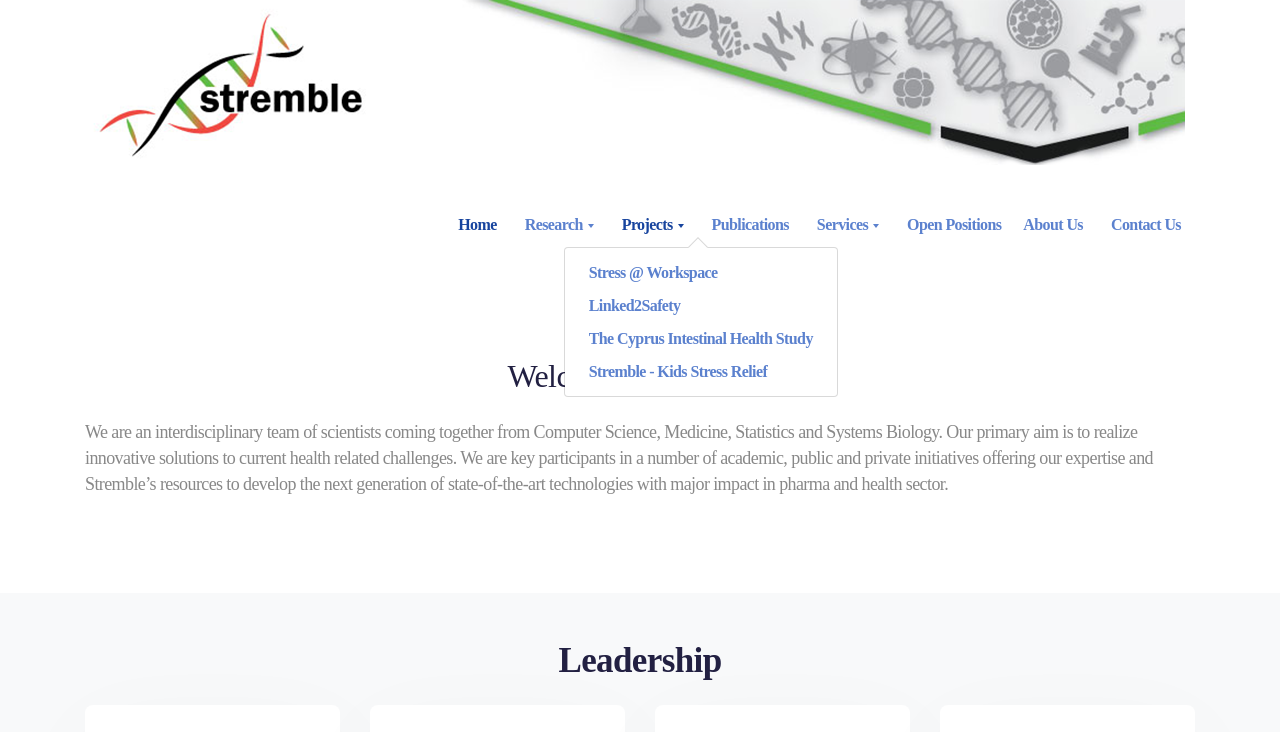
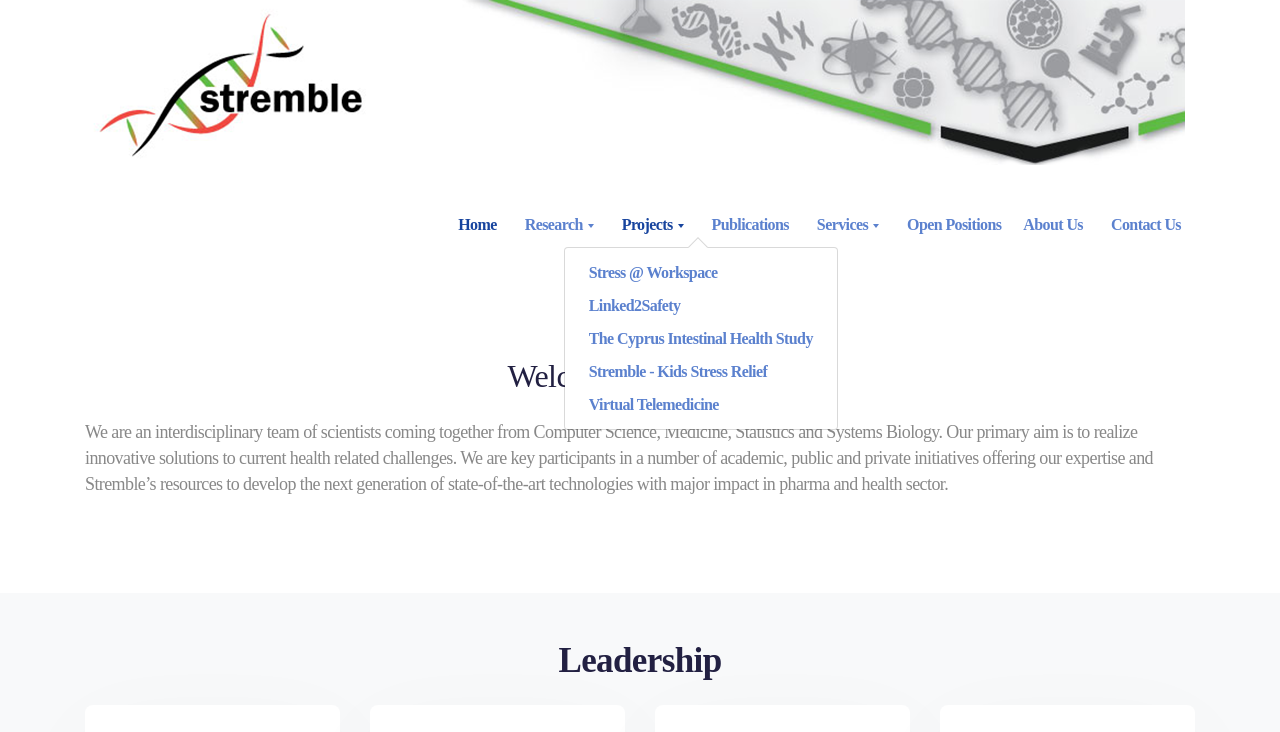
Before and after one commit to Kyriakos-Michael/stremble, a plain HTML site: page about.html in a window 1280 px wide. Both pictures are taken after a click on the button "Projects". Shown: the top 732 px of the page. Drawn offline with Linux system fonts and the light colour scheme; a script that the page names is missing; a web font is replaced by a local one.

Commit message:
Added new page to all htmls

```diff
--- a/about.html
+++ b/about.html
@@ -63,7 +63,7 @@ Author URL: http://w3layouts.com
                   <a class="dropdown-item" href="brain-sciences-learn-more.html">Stress @ Workspace</a>
                   <a class="dropdown-item" href="linked2safety.html">Linked2Safety</a>
                   <a class="dropdown-item muted" href="#">The Cyprus Intestinal Health Study</a>
-                  <a class="dropdown-item" href="kids-stress-relief.html">Stremble - Kids stress relief</a>
+                  <a class="dropdown-item" href="kids-stress-relief.html">Stremble - Kids stress relief</a> <a class="dropdown-item" href="virtual-telemedicine.html">Virtual Telemedicine</a>
                 </div>
               </li>
               <li class="nav-item">
```
Also changed, not shown: bioinformatics.html (+1 -1 lines), brain-sciences-learn-more.html (+1 -1 lines), brain-sciences.html (+1 -1 lines), contact.html (+1 -1 lines), index.html (+1 -1 lines), kids-stress-relief.html (+1 -1 lines), linked2safety.html (+1 -1 lines), publications.html (+1 -1 lines), research-proposal-management.html (+1 -1 lines), rtdi-project-impact-assessment.html (+1 -1 lines), stremble-advance-analytics.html (+1 -1 lines), system-biology.html (+1 -1 lines), virtual-telemedicine.html (+1 -1 lines).
